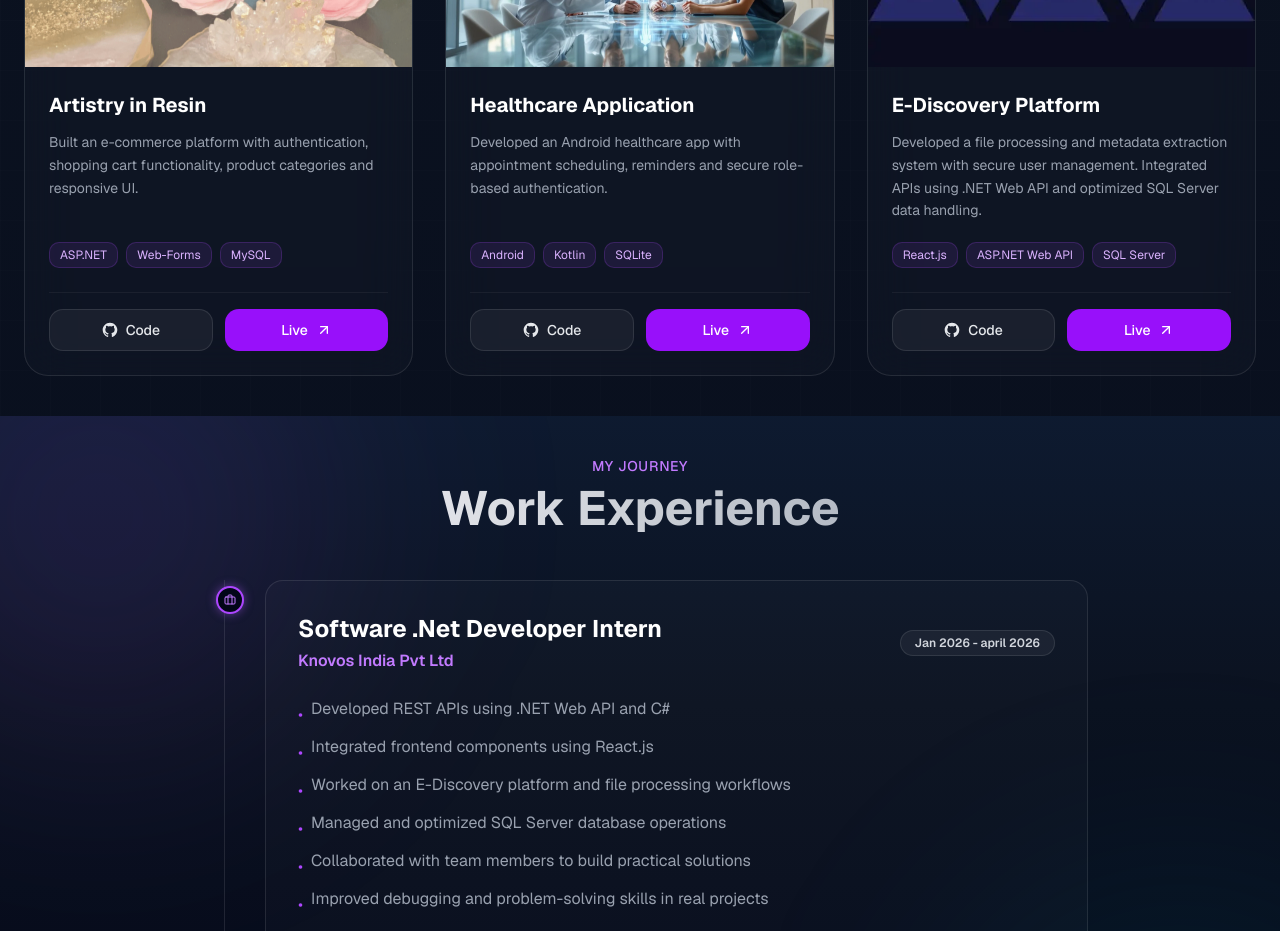
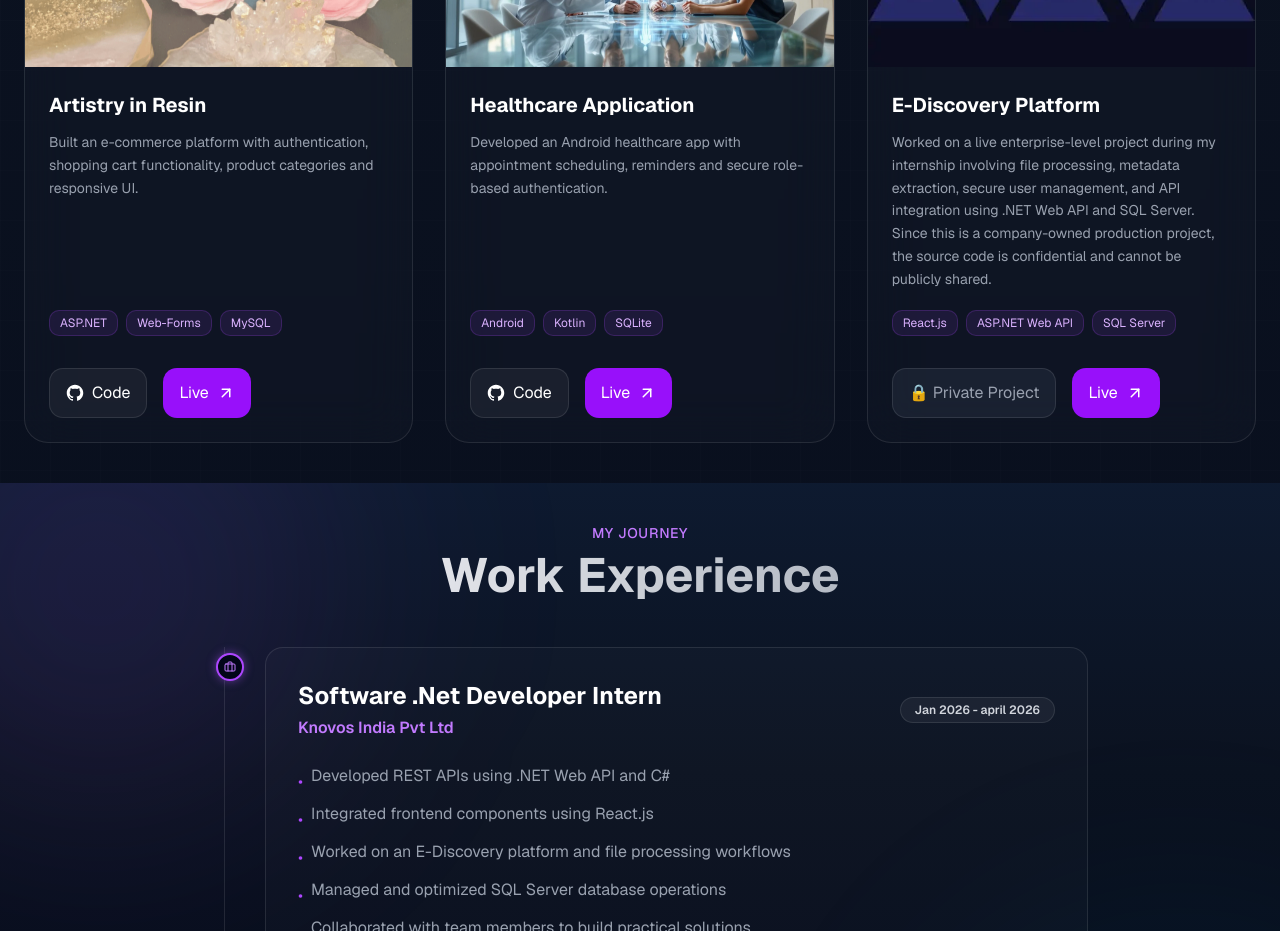
Before and after one commit to AxitaLakhani/My-Portfolio, a Next.js app: page / in a window 1280 px wide. Shown: the part 2080-3011 px from the top of the page. Built offline with nearby package versions, Linux system fonts and the light colour scheme.

Commit message:
updated portfolio

```diff
--- a/components/Projects.tsx
+++ b/components/Projects.tsx
@@ -61,7 +61,7 @@ className="py-10 px-6"
                 </div>
 
                 {/* Action Buttons */}
-                <div className="flex gap-3 mt-6 pt-4 border-t border-white/5">
+                {/* <div className="flex gap-3 mt-6 pt-4 border-t border-white/5">
                   <a
                     href={project.github}
                     target="_blank"
@@ -81,7 +81,77 @@ className="py-10 px-6"
                     Live
                     <ArrowUpRight size={16} />
                   </a>
+                </div> */}
+
+
+                <div className="flex gap-4 mt-8">
+
+                {project.private ? (
+
+                <div
+                className="
+                flex
+                items-center
+                px-4
+                py-3
+                rounded-xl
+                bg-gray-700/30
+                border
+                border-white/10
+                text-gray-400
+                "
+                >
+                🔒 Private Project
                 </div>
+
+                ) : (
+
+                <a
+                href={project.github}
+                target="_blank"
+                rel="noopener noreferrer"
+                className="
+                flex
+                items-center
+                gap-2
+                px-4
+                py-3
+                rounded-xl
+                bg-white/5
+                border
+                border-white/10
+                "
+                >
+                <GrGithub size={18}/>
+                Code
+                </a>
+
+                )}
+
+                <a
+                href={project.live}
+                target="_blank"
+                rel="noopener noreferrer"
+                className="
+                flex
+                items-center
+                gap-2
+                px-4
+                py-3
+                rounded-xl
+                bg-purple-600
+                hover:bg-purple-700
+                transition
+                "
+                >
+                Live
+                <ArrowUpRight size={18}/>
+                </a>
+
+                </div>
+
+
+
               </div>
             </div>
           ))}
--- a/lib/data.ts
+++ b/lib/data.ts
@@ -176,7 +176,7 @@ title:"E-Discovery Platform",
 image:"/projects/ediscovery.png",
 
 description:
-"Developed a file processing and metadata extraction system with secure user management. Integrated APIs using .NET Web API and optimized SQL Server data handling.",
+"Worked on a live enterprise-level project during my internship involving file processing, metadata extraction, secure user management, and API integration using .NET Web API and SQL Server. Since this is a company-owned production project, the source code is confidential and cannot be publicly shared.",
 
 tech:[
 "React.js",
@@ -184,8 +184,9 @@ tech:[
 "SQL Server"
 ],
 
-github:"#",
-live:"#"
+github:"",
+live:"#",
+private:true
 },
 
 ]
```
